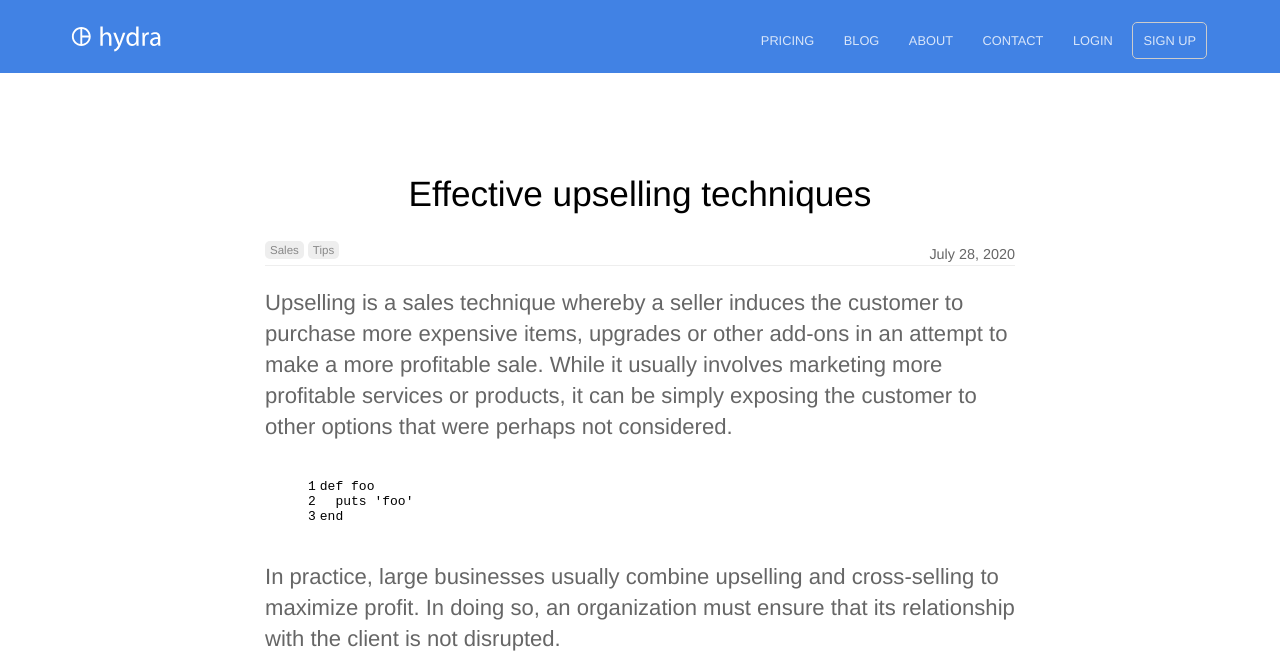
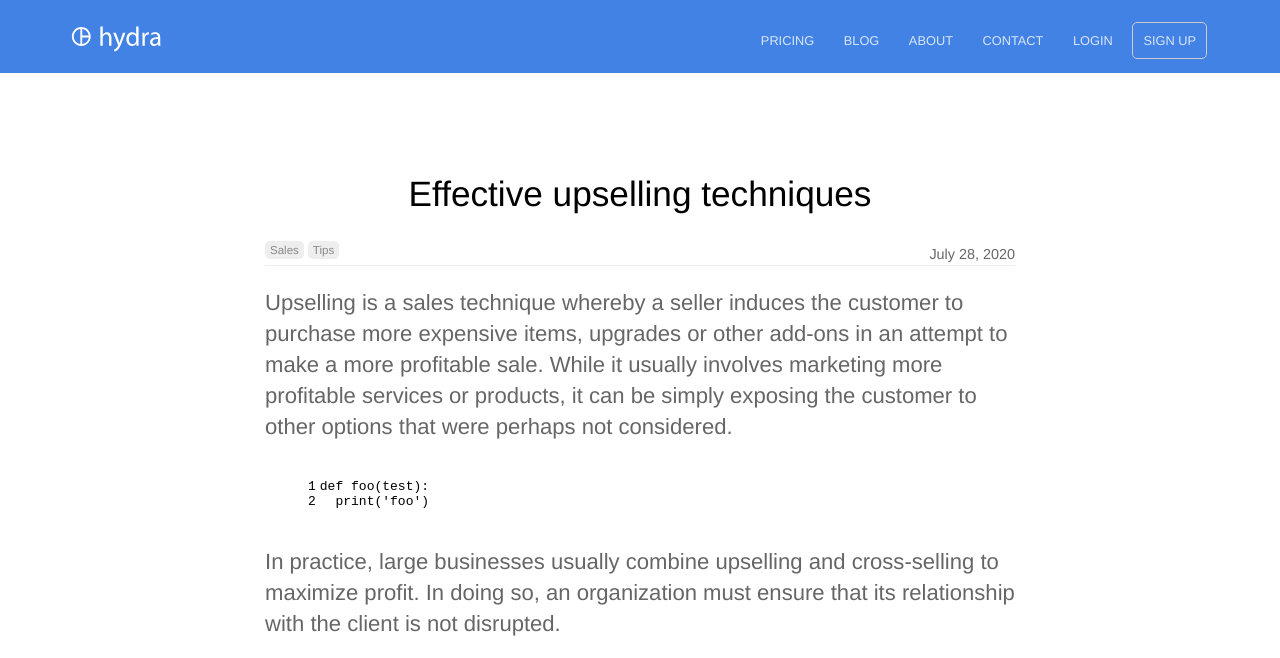
Before and after one commit to peekaboolab/peekaboolab.github.io, a Jekyll site: the page built from _posts/2016-07-28-effective-upselling-techniques.md, in a window 1280 px wide and 900 px high, cut to the strip 0-658 px from the top of the window. Built offline with Jekyll 4.4.1, drawn with Linux system fonts in a browser that asks for light colours.

Commit message:
Update 2016-07-28-effective-upselling-techniques.md

```diff
--- a/_posts/2016-07-28-effective-upselling-techniques.md
+++ b/_posts/2016-07-28-effective-upselling-techniques.md
@@ -9,10 +9,10 @@ author_staff_member: betty
 
 Upselling is a sales technique whereby a seller induces the customer to purchase more expensive items, upgrades or other add-ons in an attempt to make a more profitable sale. While it usually involves marketing more profitable services or products, it can be simply exposing the customer to other options that were perhaps not considered.
 
-{% highlight ruby linenos %}
-def foo
-  puts 'foo'
-end
+{% highlight python linenos %}
+def foo(test):
+  print('foo')
+
 {% endhighlight %}
 
 In practice, large businesses usually combine upselling and cross-selling to maximize profit. In doing so, an organization must ensure that its relationship with the client is not disrupted.
```
